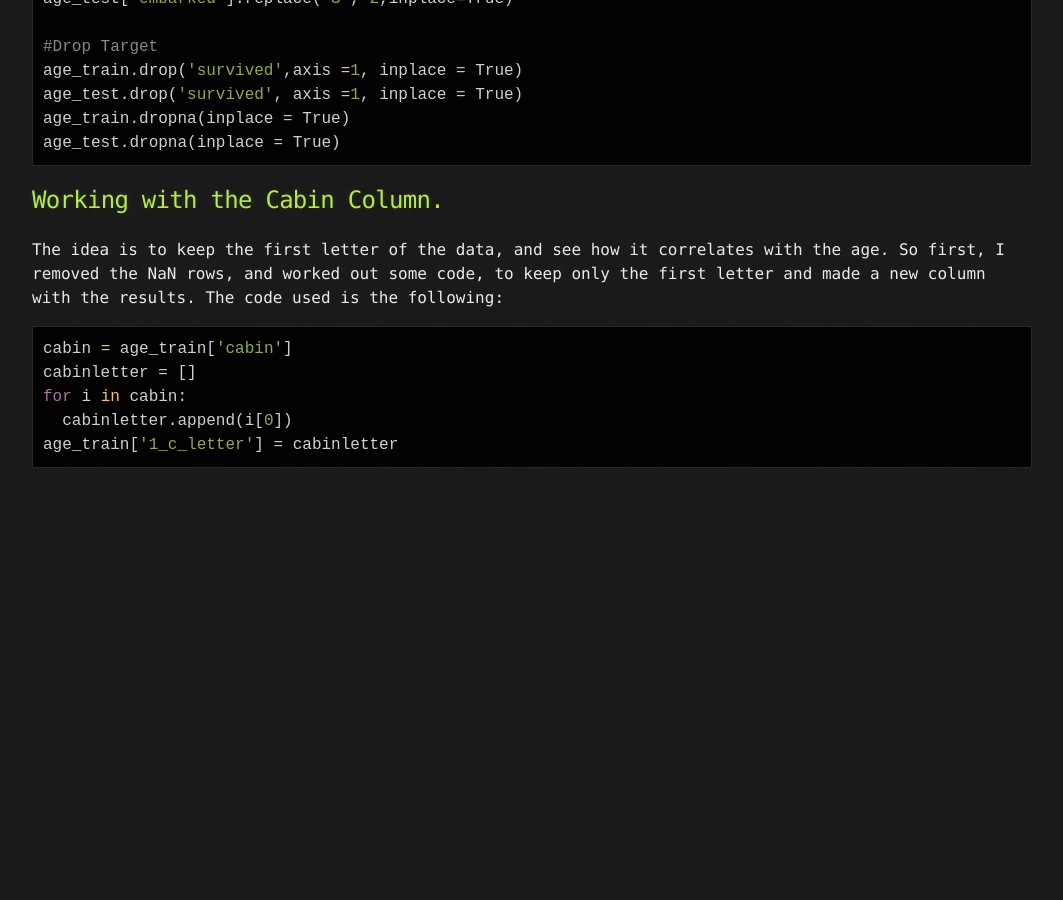
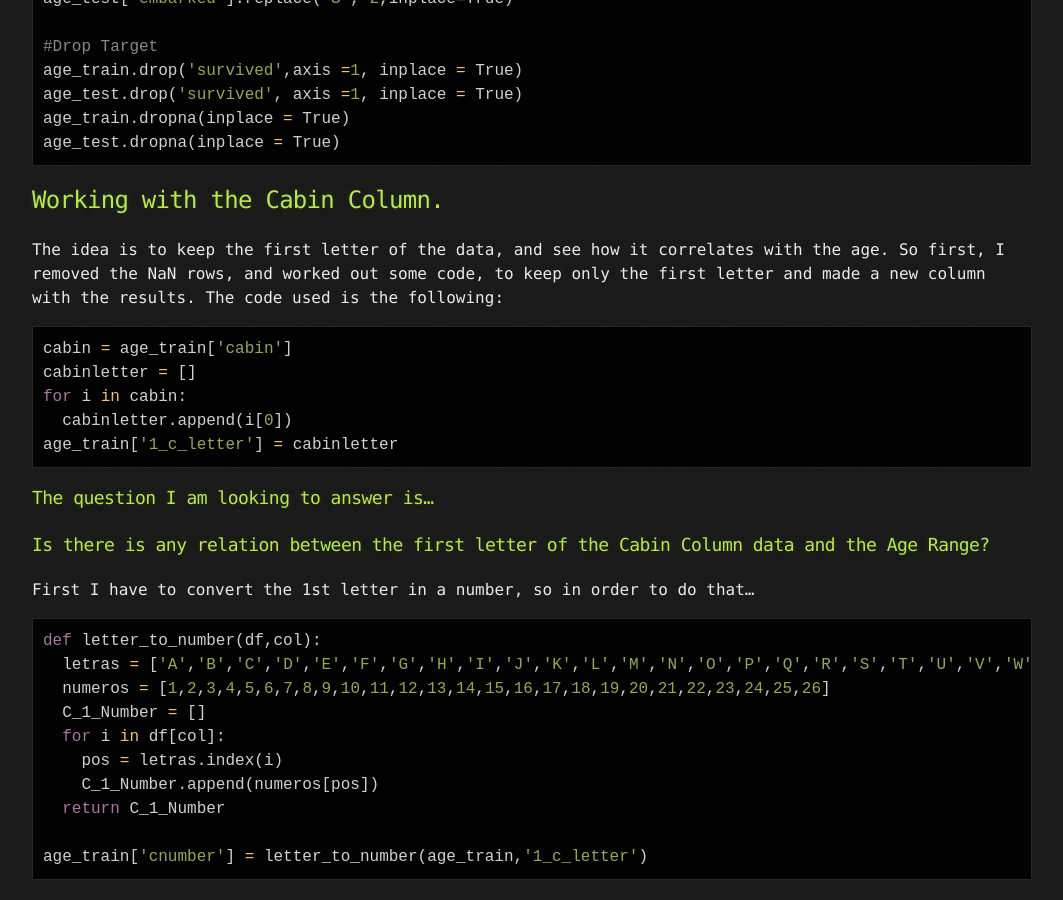
Before and after one commit to PaulB86UK/PP_ART, a Jekyll site: the page built from docs/2020/24_5.md, in a window 1280 px wide and 900 px high, scrolled down 806 px. Shown: the whole window, without its empty margins (108-1171 px from the left). Built offline with Jekyll 4.4.1, drawn with Linux system fonts in a browser that asks for light colours; our own code applies the rules of GitHub Pages for plain Markdown files; before the commit the page ends 1294 px from its top, so only the background shows below that.

Commit message:
Update 24_5.md

````diff
--- a/docs/2020/24_5.md
+++ b/docs/2020/24_5.md
@@ -43,3 +43,19 @@ for i in cabin:
   cabinletter.append(i[0])
 age_train['1_c_letter'] = cabinletter
 ```
+### The question I am looking to answer is...
+### Is there is any relation between the first letter of the Cabin Column data and the Age Range?
+First I have to convert the 1st letter in a number, so in order to do that...
+
+```python
+def letter_to_number(df,col):
+  letras = ['A','B','C','D','E','F','G','H','I','J','K','L','M','N','O','P','Q','R','S','T','U','V','W','X','Y','Z']
+  numeros = [1,2,3,4,5,6,7,8,9,10,11,12,13,14,15,16,17,18,19,20,21,22,23,24,25,26]
+  C_1_Number = []
+  for i in df[col]:
+    pos = letras.index(i)
+    C_1_Number.append(numeros[pos])
+  return C_1_Number
+
+age_train['cnumber'] = letter_to_number(age_train,'1_c_letter')
+```
````
